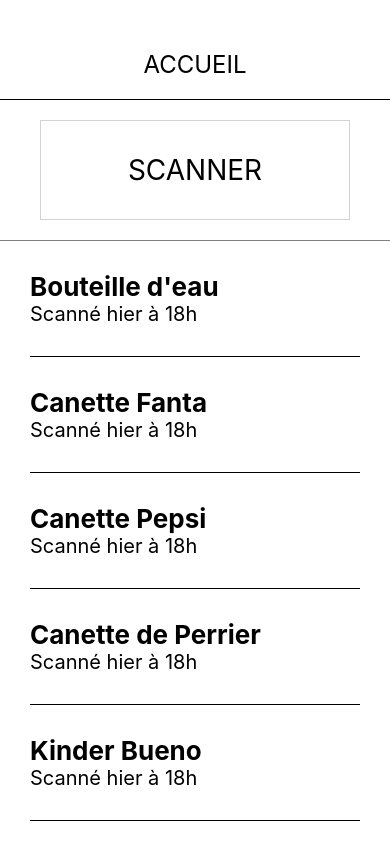
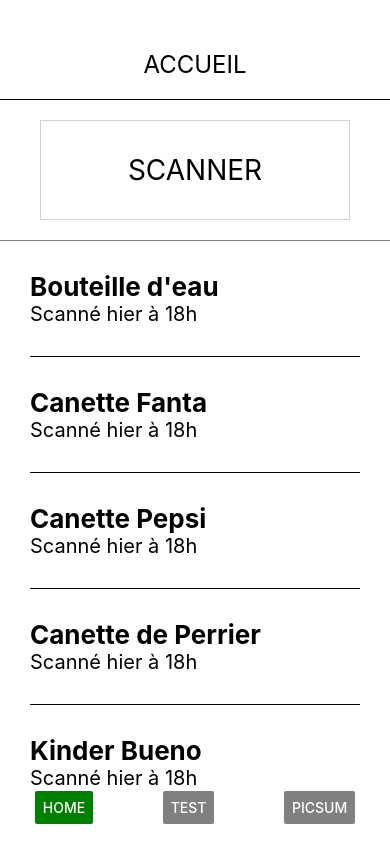
Before and after one commit to edu-maxence-machu/edu-react-native-ril-caen, a React Native app: screen / in a window 390 px wide. Built offline with nearby package versions, Linux system fonts and the light colour scheme.

Commit message:
feat(states): add LoremPiscum

```diff
--- a/App.js
+++ b/App.js
@@ -1,13 +1,16 @@
 import { StatusBar } from 'expo-status-bar';
-import React from 'react';
+import React, { useState } from 'react';
 import { StyleSheet, TouchableOpacity, Text, View, Image, Button, ScrollView } from 'react-native';
 import Header from './components/Header';
 import ScanButtonView from './components/ScanButtonView';
 import ProductsHistory from './components/ProductsHistory';
+import TestState from './pages/TestState';
+import Home from './pages/Home';
+import LoremPicsum from './pages/LoremPicsum';
 
 export default function App() {
 
-  const PRODUCTS = [
+  const [products, setProducts] = useState([
     { title: 'Bouteille d\'eau' },
     { title: 'Canette Fanta' },
     { title: 'Canette Pepsi' },
@@ -15,22 +18,47 @@
     { title: 'Kinder Bueno' },
     { title: 'Belvita' },
     { title: 'Pizza Sodebo' },
-  ]
+  ]);
+
+  const [page, navigate] = useState('Home');
+
 
   function onPressLearnMore (){
     alert('toto');
   }
 
   function handleScan (){
-    alert('Hello from App.js')
+    const product = {title: 'La démo !'};
+    setProducts(oldArray => [...oldArray, product]);
   }
 
   return (
     <View style={styles.container}>
+      <Header title="Accueil"/>
 
-      <Header title="Accueil"/>
-      <ScanButtonView onScanPress={handleScan}/>
-      <ProductsHistory products={PRODUCTS} />
+      { page === 'Home' && <Home products={products} handleScan={handleScan}/>}
+      { page === 'Test' && <TestState/> }
+      { page === 'LoremPicsum' && <LoremPicsum/> }
+
+      <View style={styles.topMenu}>
+          <Button
+            title="Home"
+            color={page === "Home" ? "green" : 'grey'}
+            onPress={() => navigate('Home')}
+          />
+
+          <Button
+            title="Test"
+            color={page === "Test" ? "green" : 'grey'}
+            onPress={() => navigate('Test')}
+          />
+
+          <Button
+            title="Picsum"
+            color={page === "LoremPicsum" ? "green" : 'grey'}
+            onPress={() => navigate('LoremPicsum')}
+          />
+        </View>
 
       <StatusBar style="auto" />
     </View>
@@ -41,4 +69,12 @@
   container: {
     flex: 1,
   },
+
+  topMenu: {
+    width: '100%',
+    flexDirection: 'row',
+    alignItems: 'center',
+    justifyContent: 'space-around',
+    paddingBottom: 20
+  },
 });
--- /dev/null
+++ b/pages/Home.js
@@ -0,0 +1,13 @@
+import React from 'react';
+import {View} from 'react-native';
+import ScanButtonView from '../components/ScanButtonView'
+import ProductsHistory from '../components/ProductsHistory'
+
+export default function Home({products, handleScan}){
+    return (
+        <View style={{flex: 1}}>
+            <ScanButtonView onScanPress={handleScan}/>
+            <ProductsHistory products={products} />
+        </View>
+    )
+}
--- /dev/null
+++ b/pages/LoremPicsum.js
@@ -0,0 +1,53 @@
+import React, { useState } from 'react';
+import {View, Text, StyleSheet, Button, TextInput, Image} from 'react-native';
+
+export default function LoremPiscum(){
+
+    const [text, onChangeText] = React.useState("");
+    const [imgUrl, setImgUrl] = useState('');
+
+    const loadImg = () => {
+        //const newImg = 'https://loremflickr.com/320/240/' + text;
+        const newImg = `https://loremflickr.com/320/240/${text}`;
+        setImgUrl(newImg);
+    }
+
+    return (
+        <View style={{flex: 1}}>
+
+            {text === "" && <Text>Merci de remplir le champ requis</Text>}
+
+            <TextInput
+                style={[styles.input,
+                    text === "" ? {color: 'red'} : {color: 'blue'}]}
+                onChangeText={onChangeText}
+                value={text}
+                placeholder="useless placeholder"
+            />
+
+            <Image
+                source={{
+                    uri: imgUrl
+                }}
+                style={{width: 320, height: 240}}
+            />
+
+            <Button
+            onPress={loadImg}
+            disabled={text === ""}
+            title="Charger l'image"
+            />
+
+
+        </View>
+    )
+}
+
+
+const styles = StyleSheet.create({
+    input: {
+      height: 40,
+      margin: 12,
+      borderWidth: 1,
+    },
+  });
--- /dev/null
+++ b/pages/TestState.js
@@ -0,0 +1,24 @@
+import React, { useState } from 'react';
+import {View, Text, TouchableOpacity} from 'react-native';
+
+export default function TestState(){
+
+    const [myNumber, setMyNumber] = useState(3);
+    //let myNumber = 3;
+
+    const editNumber = () => {
+        const newNumber = 3 + 10;
+        setMyNumber(newNumber);
+    }
+
+    return (
+        <View style={{flex: 1}}>
+            <Text style={{fontSize: 30}}>{myNumber}</Text>
+
+
+            <TouchableOpacity onPress={editNumber}>
+                <Text style={{fontSize: 50}}>Modifier</Text>
+            </TouchableOpacity>
+        </View>
+    )
+}
```
